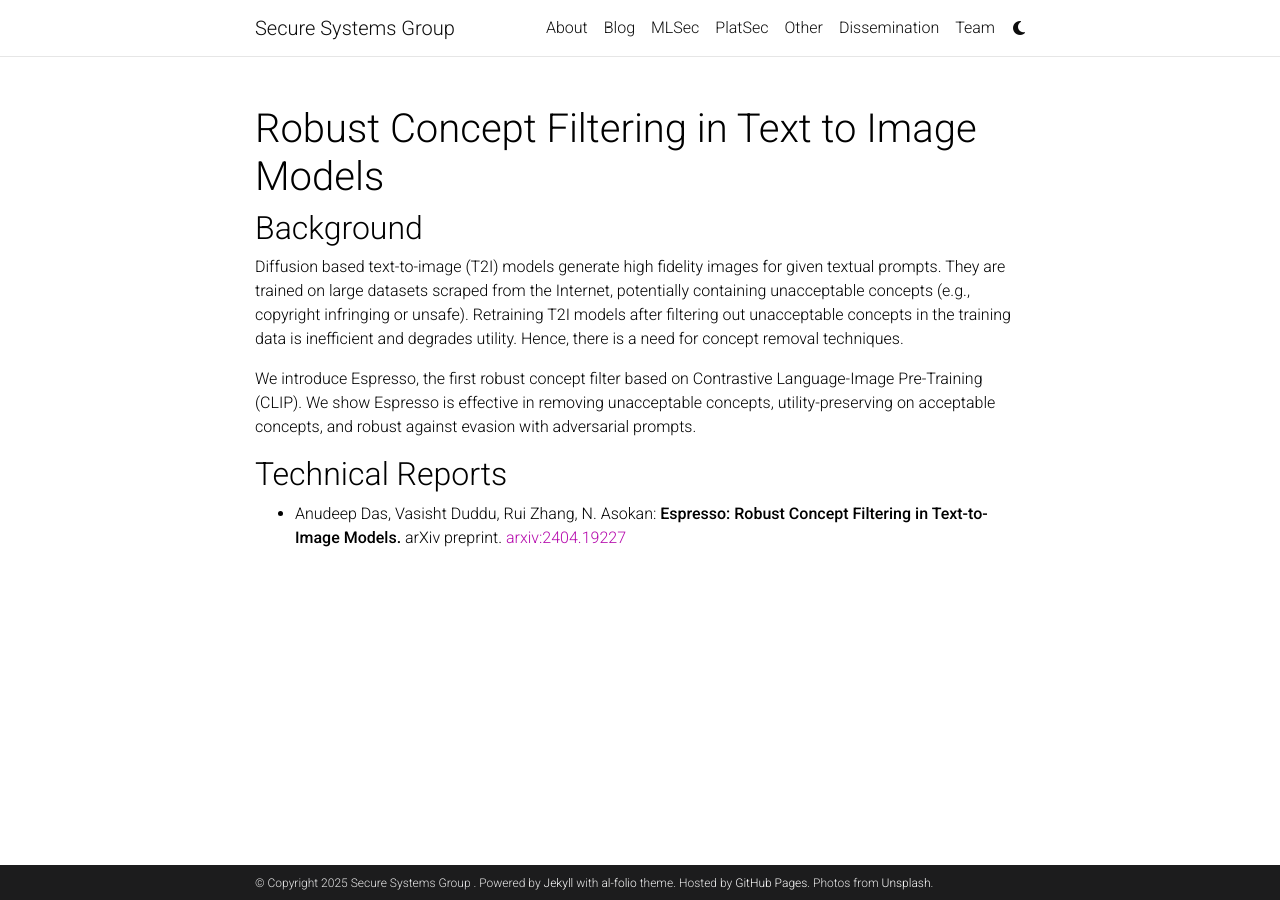
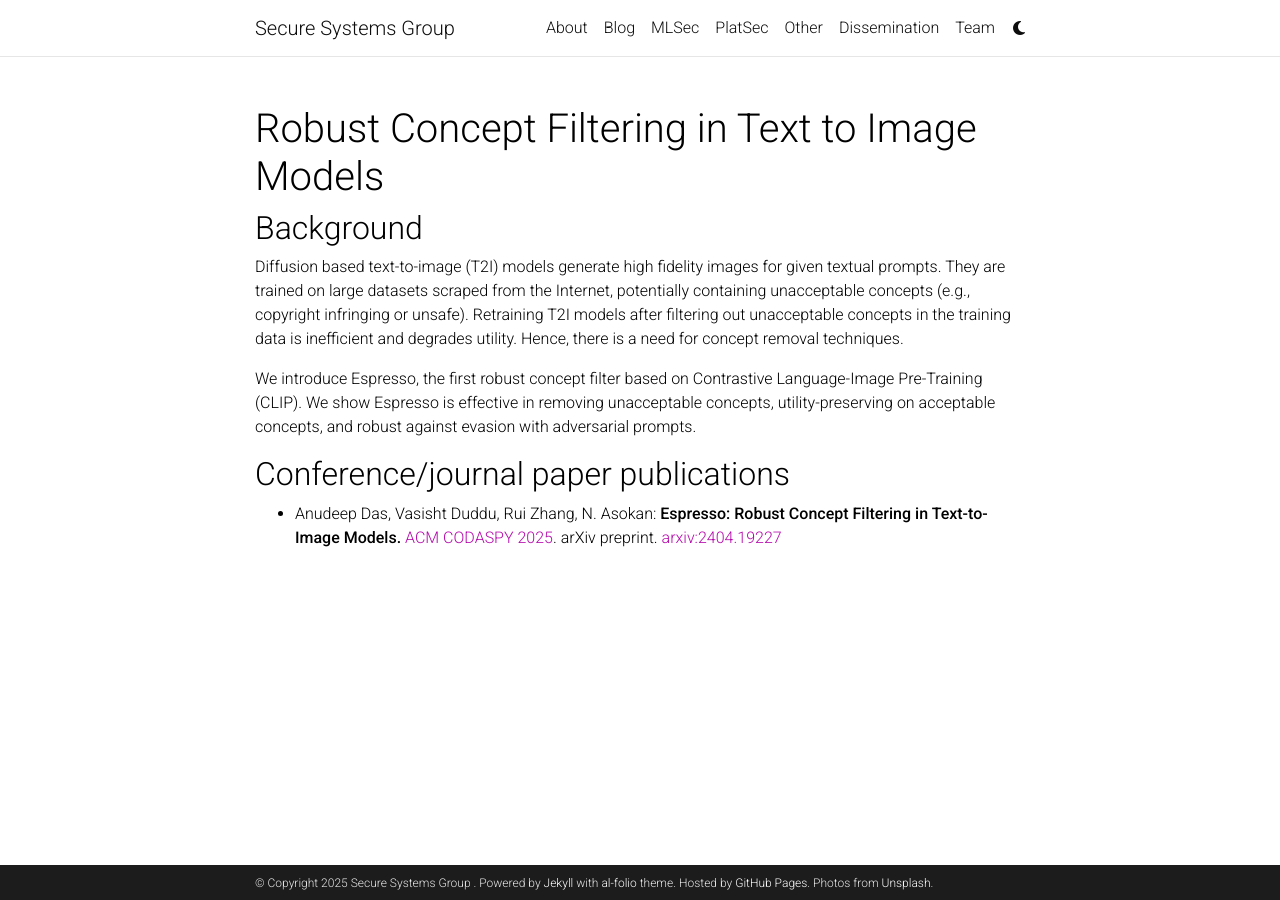
Before and after one commit to ssg-research/ssg-research.github.io, a Jekyll site: the page built from _projects/mlsec/conceptfilter.md, in a window 1280 px wide. Built offline with Jekyll 4.4.1, drawn with Linux system fonts in a browser that asks for light colours; comment, search, counter and statistics services are not loaded; a style sheet for code colours, icons or effects is not loaded.

Commit message:
Update conceptfilter.md

```diff
--- a/_projects/mlsec/conceptfilter.md
+++ b/_projects/mlsec/conceptfilter.md
@@ -19,6 +19,6 @@ Hence, there is a need for concept removal techniques.
 We introduce Espresso, the first robust concept filter based on Contrastive Language-Image Pre-Training (CLIP).
 We show Espresso is effective in removing unacceptable concepts, utility-preserving on acceptable concepts, and robust against evasion with adversarial prompts.
 
-## Technical Reports
+## Conference/journal paper publications
 
-- Anudeep Das, Vasisht Duddu, Rui Zhang, N. Asokan: **Espresso: Robust Concept Filtering in Text-to-Image Models.** arXiv preprint. [arxiv:2404.19227](https://arxiv.org/abs/2404.19227)
+- Anudeep Das, Vasisht Duddu, Rui Zhang, N. Asokan: **Espresso: Robust Concept Filtering in Text-to-Image Models.** [ACM CODASPY 2025](https://www.codaspy.org/2025/). arXiv preprint. [arxiv:2404.19227](https://arxiv.org/abs/2404.19227)
```
